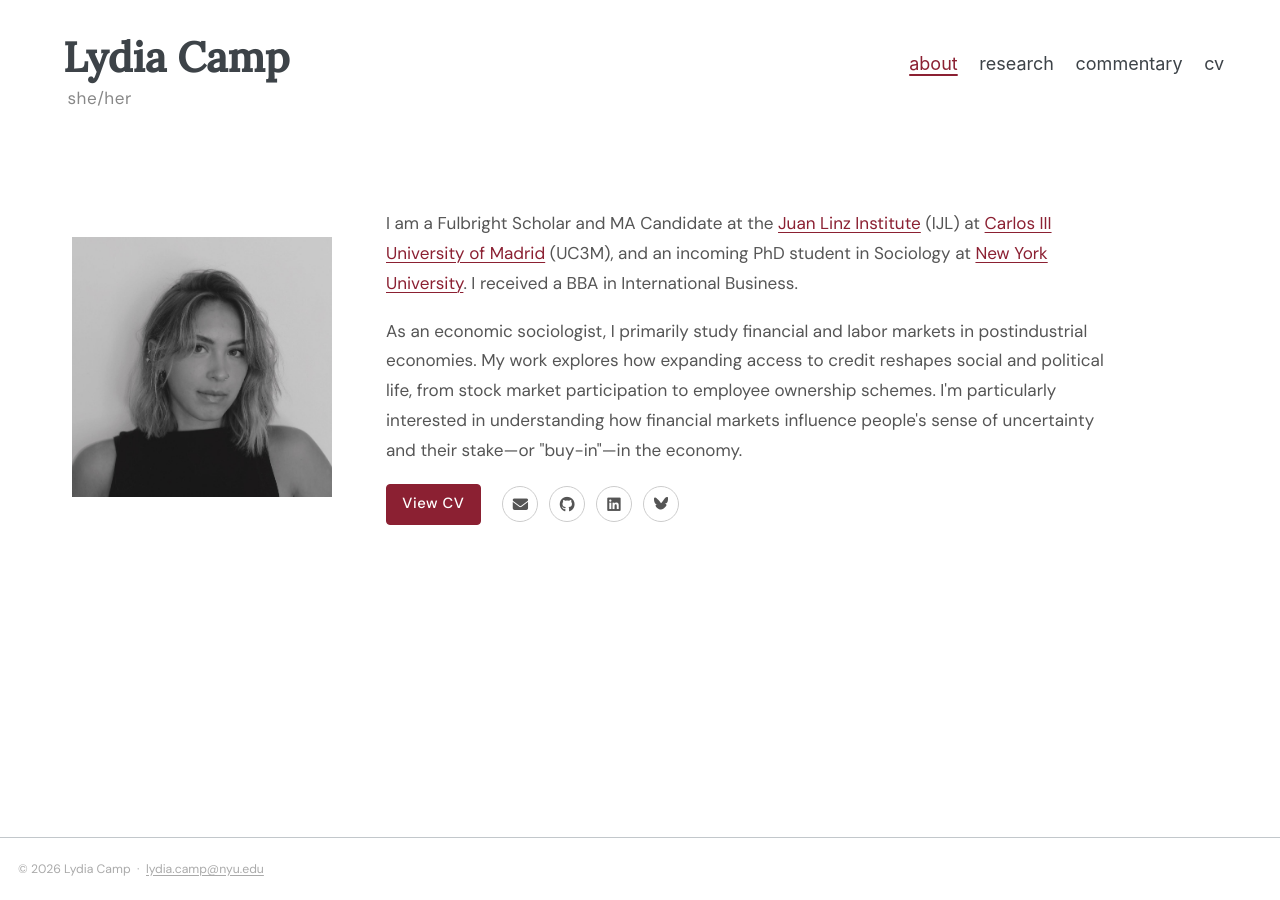
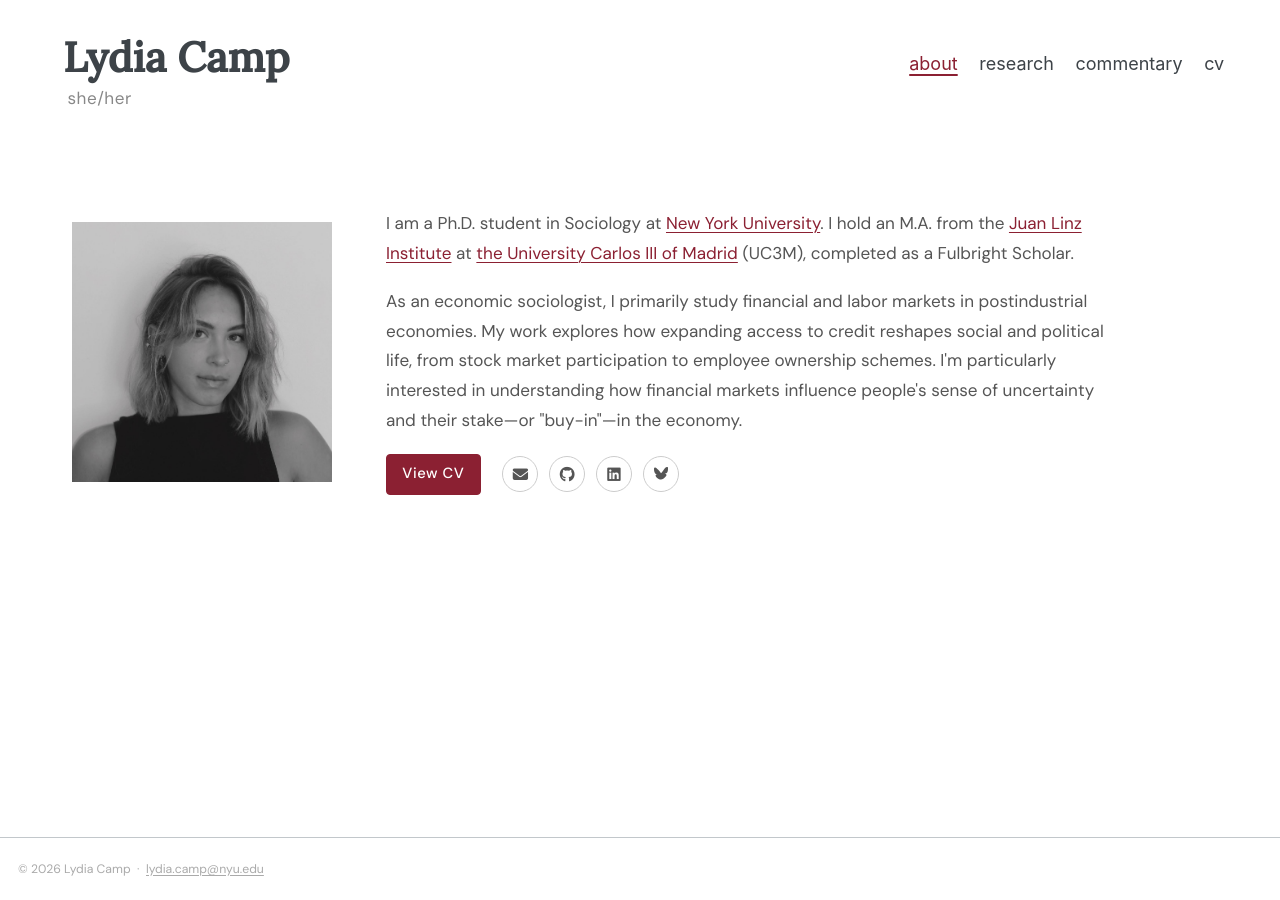
Before and after one commit to lydiagcamp/lydiagcamp.github.io, a Jekyll site: the page built from _pages/about.md, in a window 1280 px wide and 900 px high. Built offline with Jekyll 4.4.1, drawn with Linux system fonts in a browser that asks for light colours.

Commit message:
Update about page bio to reflect PhD start at NYU
Co-Authored-By: Claude Sonnet 4.6 <noreply@anthropic.com>

```diff
--- a/_pages/about.md
+++ b/_pages/about.md
@@ -81,7 +81,7 @@ redirect_from:
 
   <div class="about-content">
     <p class="home-text">
-      I am a Fulbright Scholar and MA Candidate at the <a href="https://ijlinz.es">Juan Linz Institute</a> (IJL) at <a href="https://www.uc3m.es/Home">Carlos III University of Madrid</a> (UC3M), and an incoming PhD student in Sociology at <a href="https://as.nyu.edu/departments/sociology.html">New York University</a>. I received a BBA in International Business.
+      I am a Ph.D. student in Sociology at <a href="https://as.nyu.edu/departments/sociology.html">New York University</a>. I hold an M.A. from the <a href="https://ijlinz.es">Juan Linz Institute</a> at <a href="https://www.uc3m.es/Home">the University Carlos III of Madrid</a> (UC3M), completed as a Fulbright Scholar.
     </p>
 
     <p class="home-text">
```
